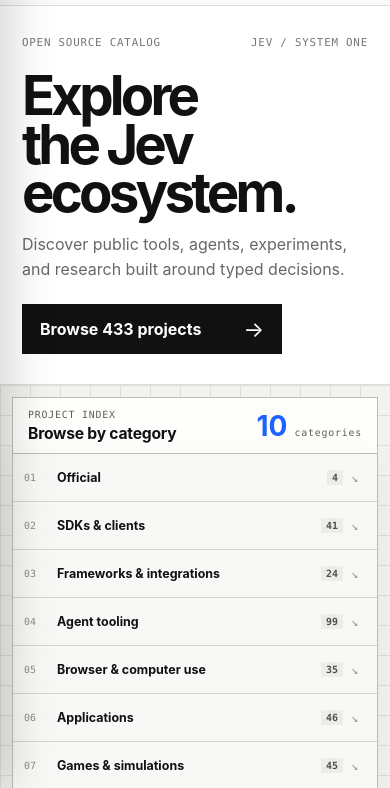
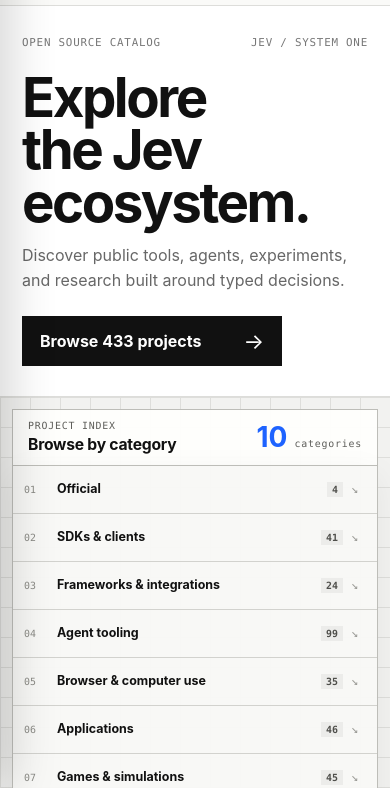
Before and after one commit to OSeanL/awesome-jev, an Astro site: page / in a window 390 px wide. Shown: the part 56-844 px from the top of the page. Built offline with nearby package versions, Linux system fonts and the light colour scheme; Astro itself is replaced by a stand-in of ours.

Commit message:
Loosen hero title typography

```diff
--- a/src/styles/global.css
+++ b/src/styles/global.css
@@ -79,7 +79,7 @@ main { margin-left: var(--sidebar); overflow: clip; }
 .hero { min-height: 352px; display: grid; grid-template-columns: minmax(380px, .8fr) minmax(520px, 1.2fr); border-bottom: 1px solid var(--line); background: var(--panel); }
 .hero-copy { position: relative; padding: 34px clamp(34px, 4vw, 58px) 32px; display: flex; flex-direction: column; justify-content: center; border-right: 1px solid var(--line); }
 .eyebrow, .board-top, .board-foot, .section-label { display: flex; justify-content: space-between; gap: 18px; font: .68rem/1.2 ui-monospace, SFMono-Regular, Menlo, monospace; color: #777; letter-spacing: .07em; }
-.hero h1 { margin: 22px 0 15px; max-width: 480px; font-size: clamp(3.35rem, 4.5vw, 4.75rem); line-height: .88; letter-spacing: -.07em; font-weight: 650; text-wrap: balance; }
+.hero h1 { margin: 22px 0 15px; max-width: 480px; font-size: clamp(3.35rem, 4.5vw, 4.75rem); line-height: .94; letter-spacing: -.045em; font-weight: 650; text-wrap: balance; }
 .hero-copy > p { max-width: 460px; margin: 0; color: var(--muted); font-size: 1rem; line-height: 1.55; }
 .primary-action { width: fit-content; min-height: 50px; margin-top: 23px; display: inline-flex; align-items: center; gap: 42px; padding: 0 17px; border: 1px solid var(--ink); background: var(--ink); color: #fff; text-decoration: none; font-weight: 660; transition: background .18s ease, border-color .18s ease, transform .18s ease; }
 .primary-action:hover { border-color: var(--blue); background: var(--blue); transform: translateY(-2px); }
@@ -222,7 +222,7 @@ html[data-language="zh"] .zh-copy { display: revert !important; }
   .nav-scrim { position: fixed; inset: 0; z-index: 29; display: block; border: 0; background: rgba(17,17,17,.34); opacity: 0; pointer-events: none; transition: opacity .2s ease; }
   body.menu-open .nav-scrim { opacity: 1; pointer-events: auto; }
   .hero-copy { min-height: 320px; padding: 30px 22px; }
-  .hero h1 { font-size: clamp(3.15rem, 14vw, 4.4rem); line-height: .89; }
+  .hero h1 { font-size: clamp(3.15rem, 14vw, 4.4rem); line-height: .96; }
   .category-board { min-height: auto; padding: 12px; }
   .hero-category-grid { grid-template-columns: 1fr; }
   .hero-category-grid button { border-right: 0; }
```
